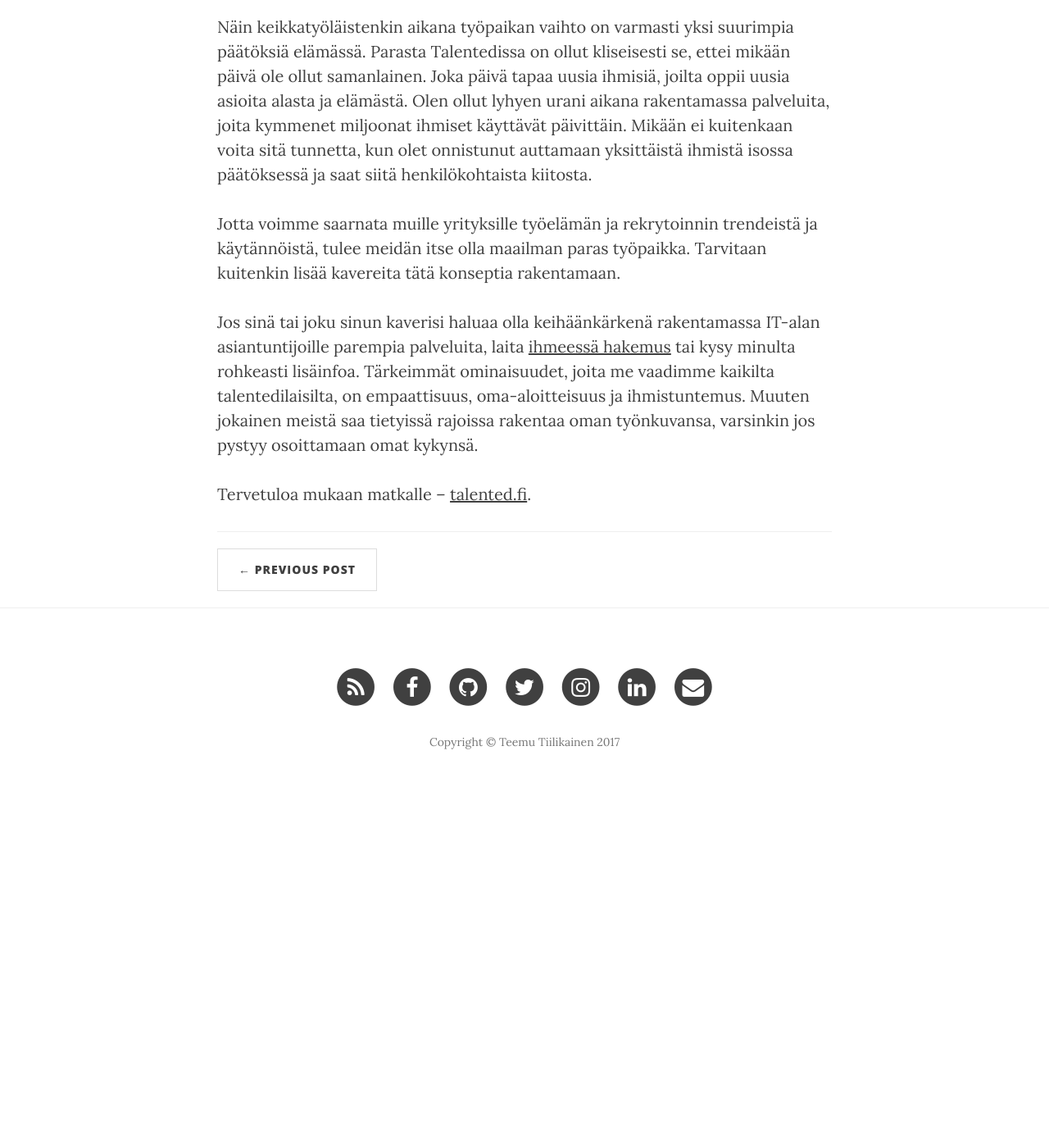
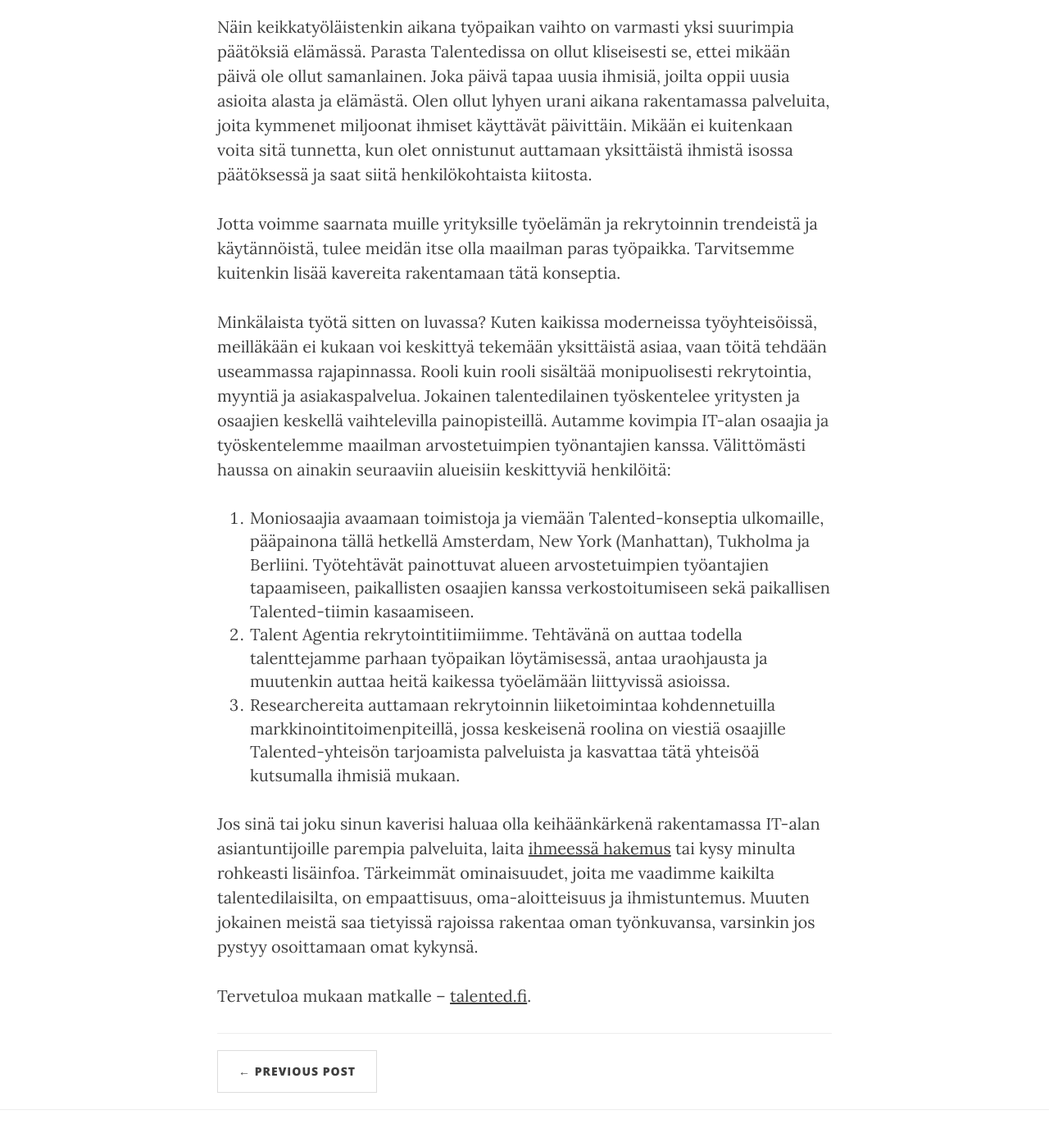
Before and after one commit to varmais/varmais.github.io, a Jekyll site: the page built from _posts/2017-11-12-vuosi-talentedia.markdown, in a window 1280 px wide and 1400 px high, scrolled down 2156 px. Shown: the top 1393 px of the window at 82% size. Built offline with Jekyll 4.4.1, drawn with Linux system fonts in a browser that asks for light colours; nearby versions of some CDN libraries; before the commit the page ends 3137 px from its top, so only the background shows below that.

Commit message:
Update 2017-11-12-vuosi-talentedia.markdown

```diff
--- a/_posts/2017-11-12-vuosi-talentedia.markdown
+++ b/_posts/2017-11-12-vuosi-talentedia.markdown
@@ -22,7 +22,13 @@
 
 Näin keikkatyöläistenkin aikana työpaikan vaihto on varmasti yksi suurimpia päätöksiä elämässä. Parasta Talentedissa on ollut kliseisesti se, ettei mikään päivä ole ollut samanlainen. Joka päivä tapaa uusia ihmisiä, joilta oppii uusia asioita alasta ja elämästä. Olen ollut lyhyen urani aikana rakentamassa palveluita, joita kymmenet miljoonat ihmiset käyttävät päivittäin. Mikään ei kuitenkaan voita sitä tunnetta, kun olet onnistunut auttamaan yksittäistä ihmistä isossa päätöksessä ja saat siitä henkilökohtaista kiitosta.
 
-Jotta voimme saarnata muille yrityksille työelämän ja rekrytoinnin trendeistä ja käytännöistä, tulee meidän itse olla maailman paras työpaikka. Tarvitaan kuitenkin lisää kavereita tätä konseptia rakentamaan.
+Jotta voimme saarnata muille yrityksille työelämän ja rekrytoinnin trendeistä ja käytännöistä, tulee meidän itse olla maailman paras työpaikka. Tarvitsemme kuitenkin lisää kavereita rakentamaan tätä konseptia.
+
+Minkälaista työtä sitten on luvassa? Kuten kaikissa moderneissa työyhteisöissä, meilläkään ei kukaan voi keskittyä tekemään yksittäistä asiaa, vaan töitä tehdään useammassa rajapinnassa. Rooli kuin rooli sisältää monipuolisesti rekrytointia, myyntiä ja asiakaspalvelua. Jokainen talentedilainen työskentelee yritysten ja osaajien keskellä vaihtelevilla painopisteillä. Autamme kovimpia IT-alan osaajia ja työskentelemme maailman arvostetuimpien työnantajien kanssa. Välittömästi haussa on ainakin seuraaviin alueisiin keskittyviä henkilöitä:
+
+1. Moniosaajia avaamaan toimistoja ja viemään Talented-konseptia ulkomaille, pääpainona tällä hetkellä Amsterdam, New York (Manhattan), Tukholma ja Berliini. Työtehtävät painottuvat alueen arvostetuimpien työantajien tapaamiseen, paikallisten osaajien kanssa verkostoitumiseen sekä paikallisen Talented-tiimin kasaamiseen.
+2. Talent Agentia rekrytointitiimiimme. Tehtävänä on auttaa todella talenttejamme parhaan työpaikan löytämisessä, antaa uraohjausta ja muutenkin auttaa heitä kaikessa työelämään liittyvissä asioissa.
+3. Researchereita auttamaan rekrytoinnin liiketoimintaa kohdennetuilla markkinointitoimenpiteillä, jossa keskeisenä roolina on viestiä osaajille Talented-yhteisön tarjoamista palveluista ja kasvattaa tätä yhteisöä kutsumalla ihmisiä mukaan.
 
 Jos sinä tai joku sinun kaverisi haluaa olla keihäänkärkenä rakentamassa IT-alan asiantuntijoille parempia palveluita, laita [ihmeessä hakemus](http://talented.fi/careers/) tai kysy minulta rohkeasti lisäinfoa. Tärkeimmät ominaisuudet, joita me vaadimme kaikilta talentedilaisilta, on empaattisuus, oma-aloitteisuus ja ihmistuntemus. Muuten jokainen meistä saa tietyissä rajoissa rakentaa oman työnkuvansa, varsinkin jos pystyy osoittamaan omat kykynsä.
 
```
